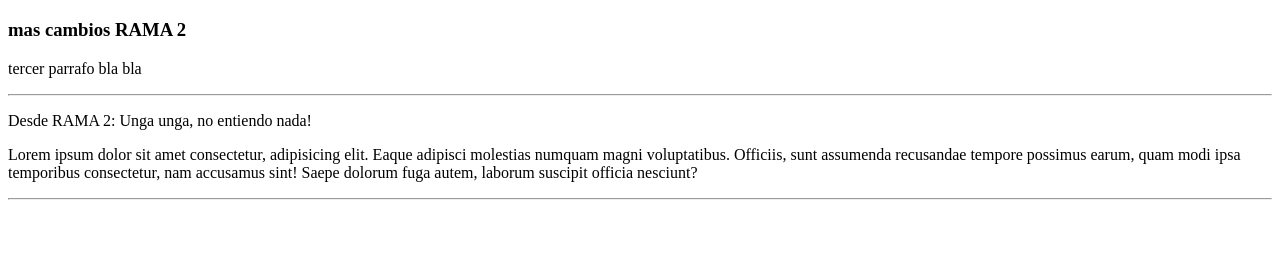
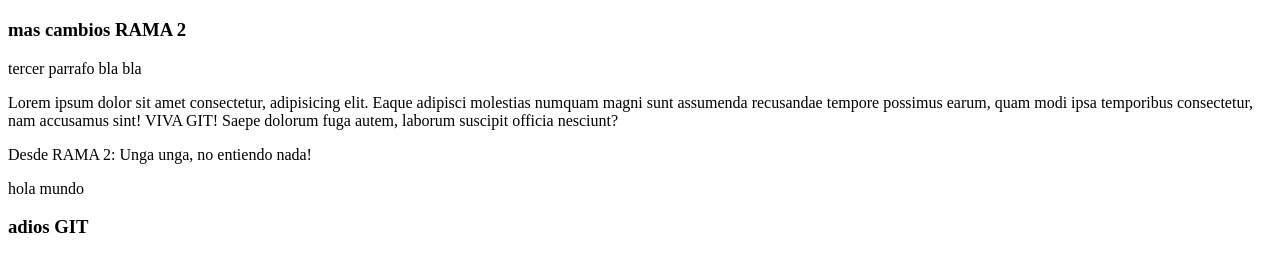
Before and after one commit to AlbertProfeIronhack/codigogit, a plain HTML site: page index.html in a window 1280 px wide. Shown: the part 61-332 px from the top of the page. Drawn offline with Linux system fonts and the light colour scheme.

Commit message:
cambios en index añadir y borrar

```diff
--- a/index.html
+++ b/index.html
@@ -9,9 +9,11 @@
     <h1>probando git -2</h1>
     <h3>mas cambios RAMA 2</h3>
     <p>tercer parrafo bla bla</p>
-    <hr>
+    <p>Lorem ipsum dolor sit amet consectetur, adipisicing elit. Eaque adipisci molestias numquam magni   sunt assumenda recusandae tempore possimus earum, quam modi ipsa temporibus consectetur, nam accusamus sint! VIVA GIT! Saepe dolorum fuga autem, laborum suscipit officia nesciunt?</p>
+
     <p> Desde RAMA 2: Unga unga, no entiendo nada! </p>
-    <p>Lorem ipsum dolor sit amet consectetur, adipisicing elit. Eaque adipisci molestias numquam magni    voluptatibus. Officiis,  sunt assumenda recusandae tempore possimus earum, quam modi ipsa temporibus consectetur, nam accusamus sint! Saepe dolorum fuga autem, laborum suscipit officia nesciunt?</p>
-    <hr>
+
+    <p> hola mundo </p>
+    <h3>adios GIT</h3>
 </body>
 </html>
```
